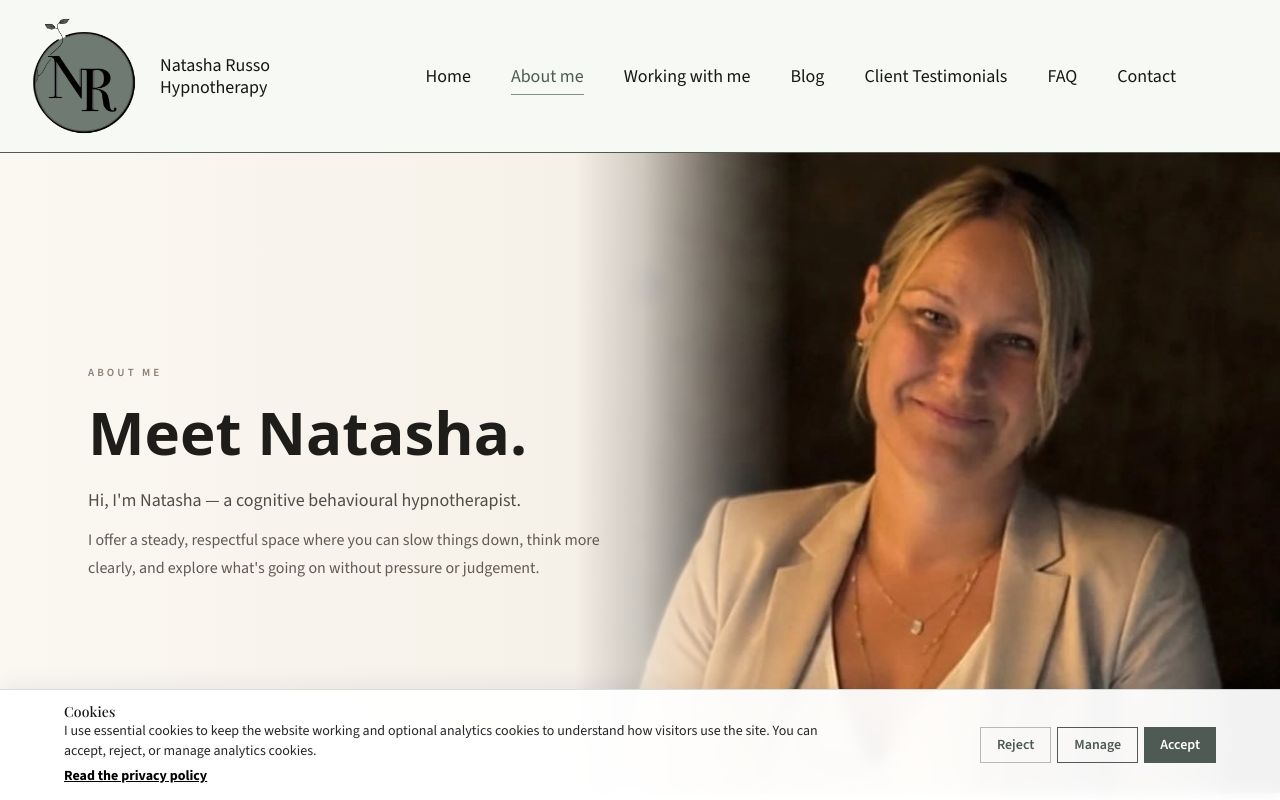
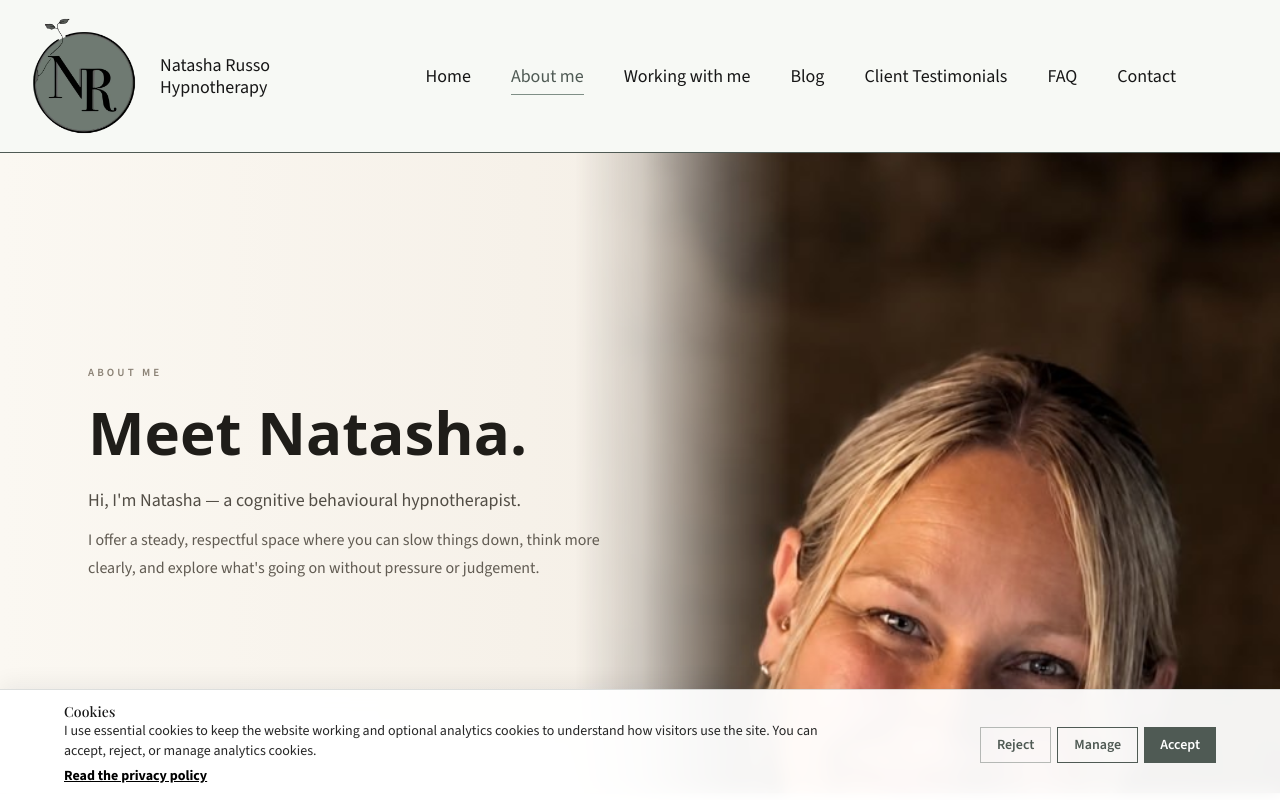
Before and after one commit to russog/natasha-russo-hypnotherapy, a Next.js app in the folder src/: page /about in a window 1280 px wide. Shown: the top 800 px of the page. Built offline with nearby package versions, Linux system fonts and the light colour scheme.

Commit message:
Replace desktop about portrait

```diff
--- a/src/src/app/about/page.tsx
+++ b/src/src/app/about/page.tsx
@@ -30,10 +30,11 @@ export default function About() {
                 </div>
                 <div className="about-hero-sharp-photo absolute inset-y-0 right-0 z-30 hidden w-[58%] md:block">
                     <Image
-                        src="/about-new-desktop-sharp.webp"
+                        src="/about-desktop-enhanced.jpg"
                         alt="Natasha Russo"
                         fill
                         priority
+                        quality={100}
                         sizes="58vw"
                         className="object-cover object-[58%_24%]"
                     />
```
Also changed, not shown: src/public/about-desktop-enhanced.jpg (added).
